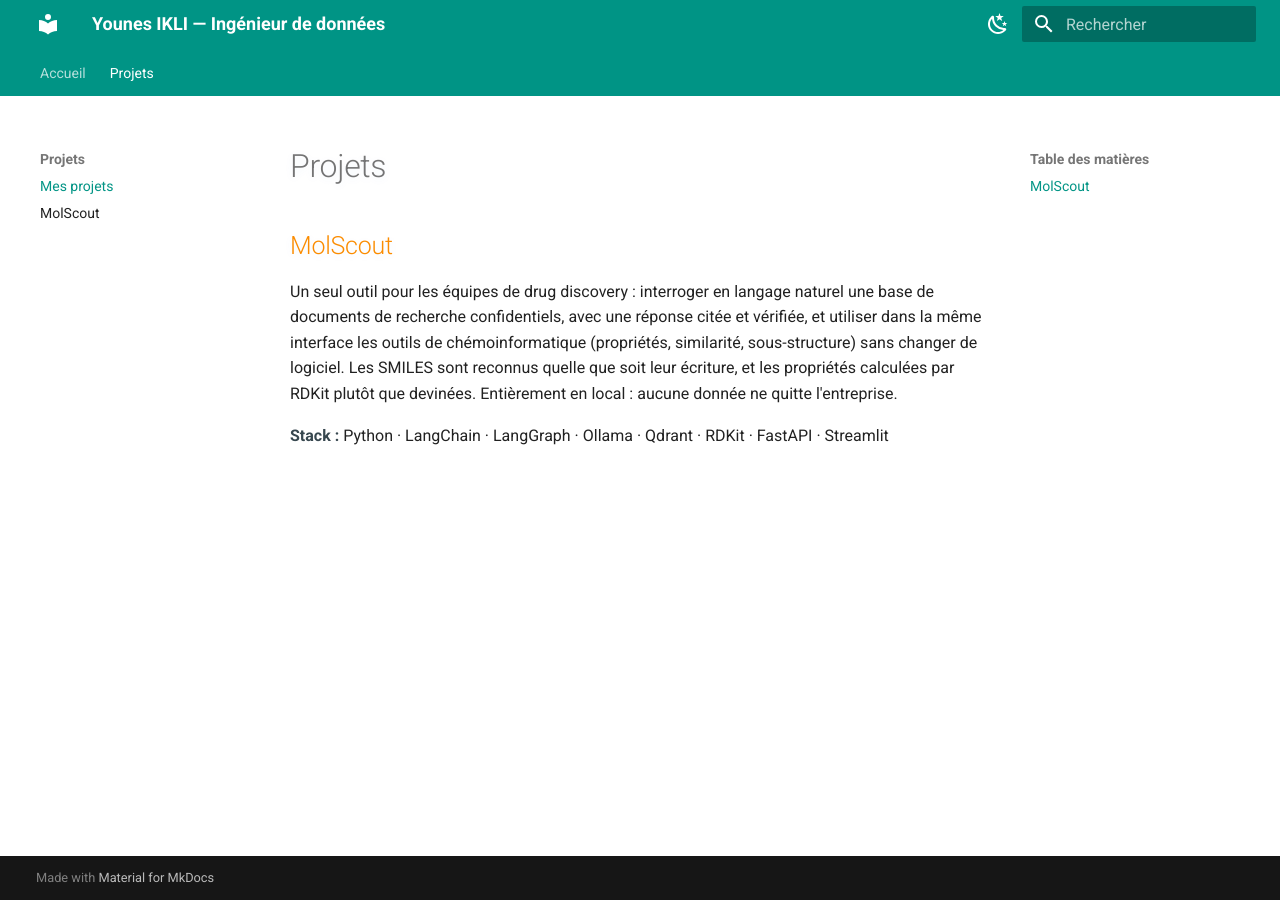
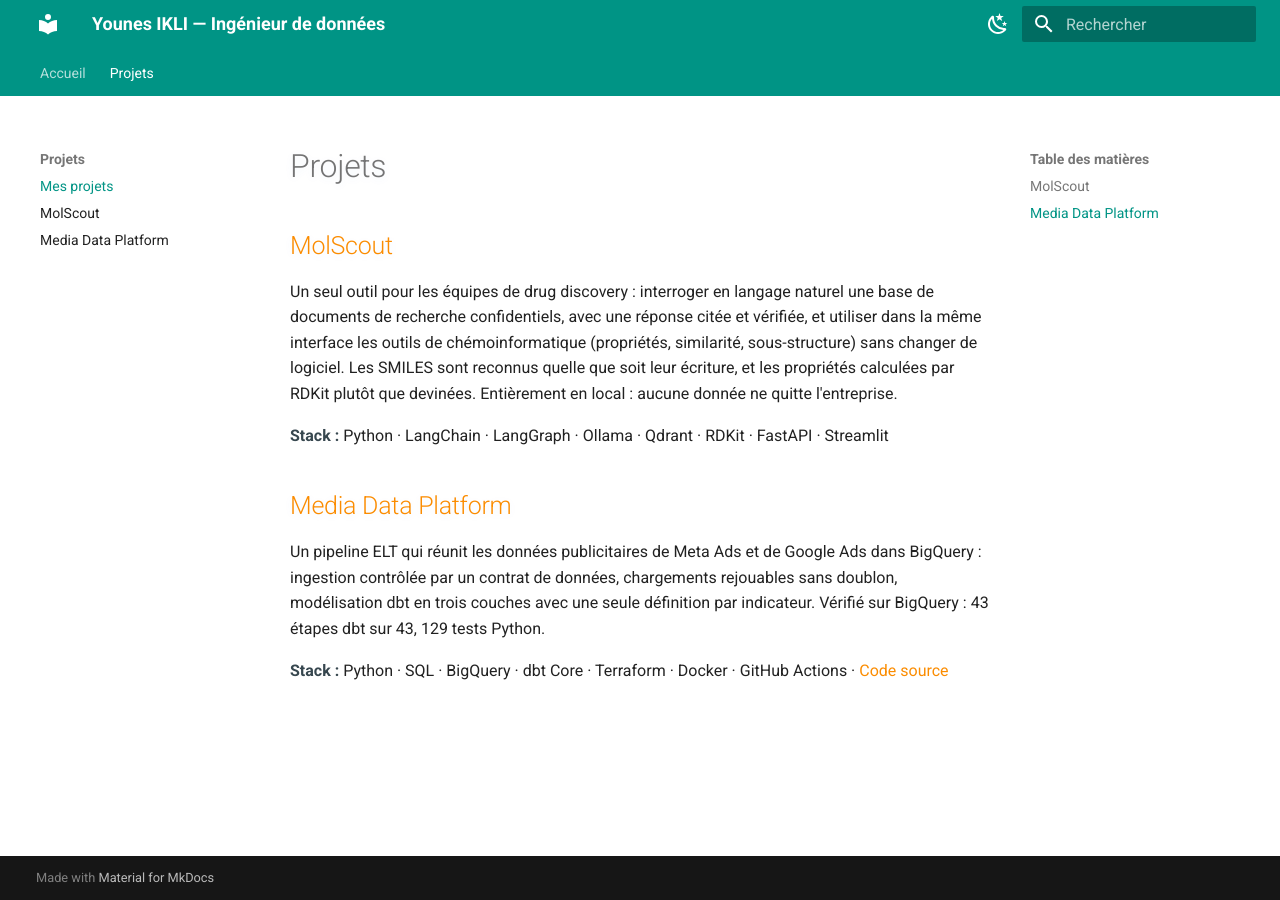
Before and after one commit to y-ikli/y-ikli.github.io, an MkDocs documentation site: the page built from docs/projets/index.md, in a window 1280 px wide. Built offline with MkDocs 1.6.1 and Material for MkDocs 9.7.7, drawn with Linux system fonts in a browser that asks for light colours.

Commit message:
add media data platform page

````diff
--- a/docs/projets/index.md
+++ b/docs/projets/index.md
@@ -5,3 +5,9 @@
 Un seul outil pour les équipes de drug discovery : interroger en langage naturel une base de documents de recherche confidentiels, avec une réponse citée et vérifiée, et utiliser dans la même interface les outils de chémoinformatique (propriétés, similarité, sous-structure) sans changer de logiciel. Les SMILES sont reconnus quelle que soit leur écriture, et les propriétés calculées par RDKit plutôt que devinées. Entièrement en local : aucune donnée ne quitte l'entreprise.
 
 **Stack :** Python · LangChain · LangGraph · Ollama · Qdrant · RDKit · FastAPI · Streamlit
+
+## [Media Data Platform](media_data_platform.md)
+
+Un pipeline ELT qui réunit les données publicitaires de Meta Ads et de Google Ads dans BigQuery : ingestion contrôlée par un contrat de données, chargements rejouables sans doublon, modélisation dbt en trois couches avec une seule définition par indicateur. Vérifié sur BigQuery : 43 étapes dbt sur 43, 129 tests Python.
+
+**Stack :** Python · SQL · BigQuery · dbt Core · Terraform · Docker · GitHub Actions · [Code source](https://github.com/y-ikli/media-data-platform)
--- /dev/null
+++ b/docs/projets/media_data_platform.md
@@ -0,0 +1,43 @@
+# Media Data Platform
+
+**Réunir les données publicitaires de Meta Ads et de Google Ads dans BigQuery, avec une seule définition par indicateur.**
+
+> **Stack :** Python · SQL · BigQuery · dbt Core · Terraform · Docker · GitHub Actions
+>
+> [Code source sur GitHub](https://github.com/y-ikli/media-data-platform)
+
+---
+
+## Problématique
+
+Une agence marketing pilote ses campagnes sur Meta et sur Google :
+
+- **Chaque plateforme a son format**, ses noms de colonnes et ses corrections tardives.
+- **Le même indicateur est calculé différemment** d'un tableau de bord à l'autre : CTR, CPC, CPA, ROAS.
+- **Relancer une extraction duplique des lignes**, et gonfle les dépenses et les conversions.
+
+## Ce que j'ai construit
+
+- **Une ingestion fiable** : un connecteur par plateforme (API réelle de Meta Ads, données Google Ads simulées et étiquetées comme telles), et un contrat de données qui refuse tout lot invalide avant chargement.
+- **Un chargement rejouable** : chaque chargement remplace sa fenêtre de dates dans une seule transaction. Relancer donne le même résultat, sans doublon.
+- **Une modélisation dbt en trois couches** (staging, intermediate, marts), avec un grain unique (plateforme × campagne × jour) et chaque indicateur défini une seule fois. Le modèle principal est incrémental et retraite les 7 derniers jours pour absorber les corrections tardives.
+- **Des coûts maîtrisés** : tables partitionnées par jour et plafond de volume par requête.
+- **Une infrastructure décrite en code** avec Terraform : datasets BigQuery, comptes de service à droits minimaux, jobs Cloud Run, Workflows et Scheduler, déploiement depuis GitHub Actions sans clé.
+
+```
+Meta Ads (API) ──┐
+                 ├─► contrat de données ─► BigQuery (raw) ─► dbt : staging ─► intermediate ─► marts
+Google Ads ──────┘
+```
+
+## Résultat
+
+- **Le pipeline tourne sur BigQuery** : `dbt build` passe entièrement, 43 étapes sur 43 (6 modèles, 34 tests de données, 3 tests unitaires).
+- **129 tests Python**, avec 100 % de couverture du code d'ingestion.
+- **Trois tables prêtes pour l'analyse** : les performances quotidiennes par campagne, la comparaison mensuelle Meta / Google, et le référentiel des campagnes.
+
+## Perspectives
+
+- **Construire le tableau de bord Looker Studio** sur les tables finales.
+- **Appliquer le déploiement**, déjà décrit en Terraform, pour une exécution automatique chaque matin.
+- **Ajouter d'autres sources publicitaires**, grâce à l'interface commune des connecteurs.
--- a/mkdocs.yml
+++ b/mkdocs.yml
@@ -8,6 +8,7 @@
   - Projets:
     - 'Mes projets': projets/index.md
     - MolScout: projets/molscout.md
+    - Media Data Platform: projets/media_data_platform.md
 
 theme:
   name: material
````
